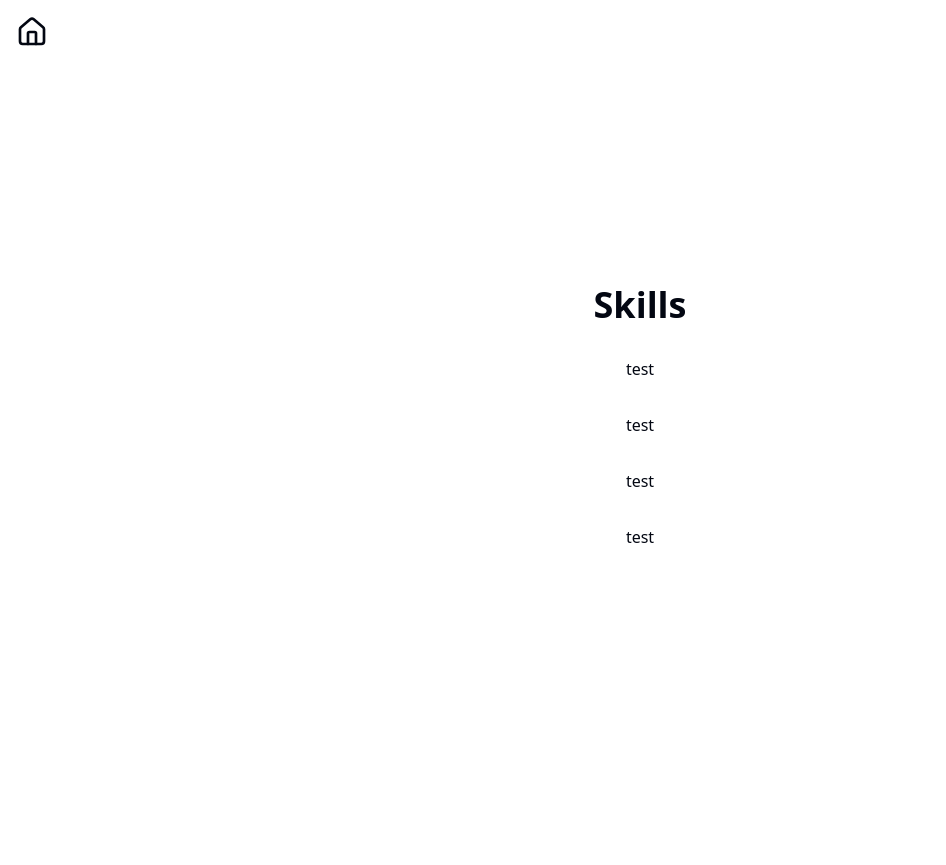
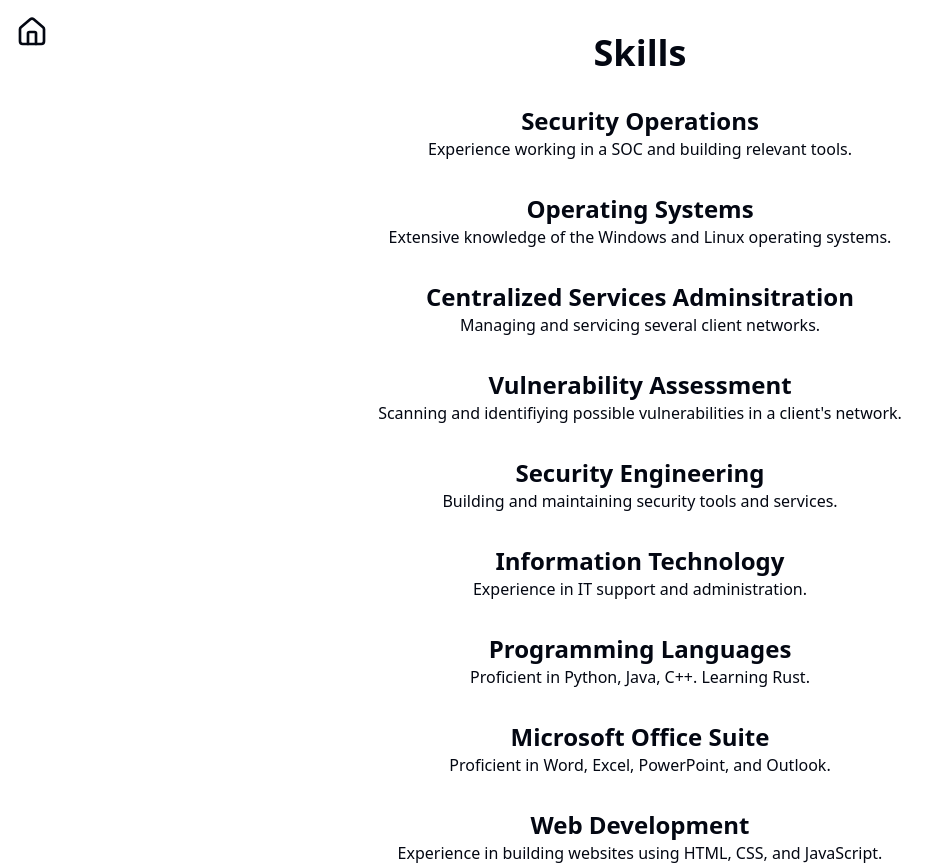
Before and after one commit to secmancer/secmancer.github.io, a Next.js app: page /skills in a window 1280 px wide. Shown: the whole page, without its empty margins (0-946 px from the left). Before the commit the page ends 800 px from the top, so only its background shows below. Built offline with nearby package versions, Linux system fonts and the light colour scheme.

Commit message:
Fill in skills

```diff
--- a/src/app/skills/page.jsx
+++ b/src/app/skills/page.jsx
@@ -4,10 +4,42 @@ export default function Page() {
   return (
     <div className="w-full h-full flex flex-col items-center justify-center p-8 space-y-8">
       <h1 className="text-4xl font-bold">Skills</h1>
-      <Skill title="" description="test" />
-      <Skill title="" description="test" />
-      <Skill title="" description="test" />
-      <Skill title="" description="test" />
+      <Skill
+        title="Security Operations"
+        description="Experience working in a SOC and building relevant tools."
+      />
+      <Skill
+        title="Operating Systems"
+        description="Extensive knowledge of the Windows and Linux operating systems."
+      />
+      <Skill
+        title="Centralized Services Adminsitration"
+        description="Managing and servicing several client networks."
+      />
+      <Skill
+        title="Vulnerability Assessment"
+        description="Scanning and identifiying possible vulnerabilities in a client's network."
+      />
+      <Skill
+        title="Security Engineering"
+        description="Building and maintaining security tools and services."
+      />
+      <Skill
+        title="Information Technology"
+        description="Experience in IT support and administration."
+      />
+      <Skill
+        title="Programming Languages"
+        description="Proficient in Python, Java, C++. Learning Rust."
+      />
+      <Skill
+        title="Microsoft Office Suite"
+        description="Proficient in Word, Excel, PowerPoint, and Outlook."
+      />
+      <Skill
+        title="Web Development"
+        description="Experience in building websites using HTML, CSS, and JavaScript."
+      />
     </div>
   );
 }
--- a/src/components/certificate.tsx
+++ b/src/components/certificate.tsx
@@ -16,7 +16,7 @@ export default function Cert({
     <div className="mb-8 text-center">
       <h2 className="text-2xl font-semibold">{title}</h2>
       <h6 className="text-lg font-semibold">{organization}</h6>
-      <p className="text-gray-500">
+      <p className="text-white">
         Issued on {date_of_issue} and expires on {date_of_expiry}
       </p>
     </div>
```
